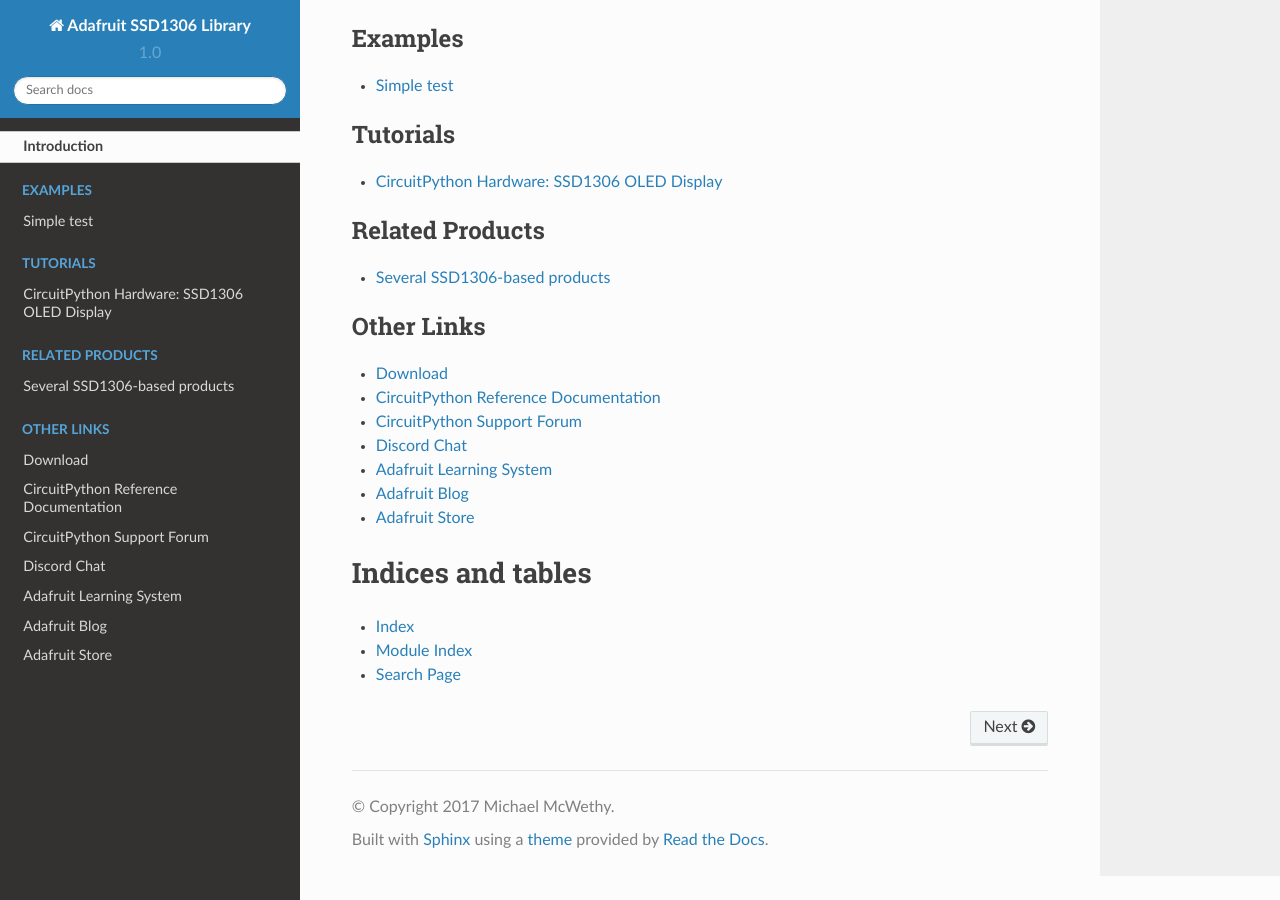
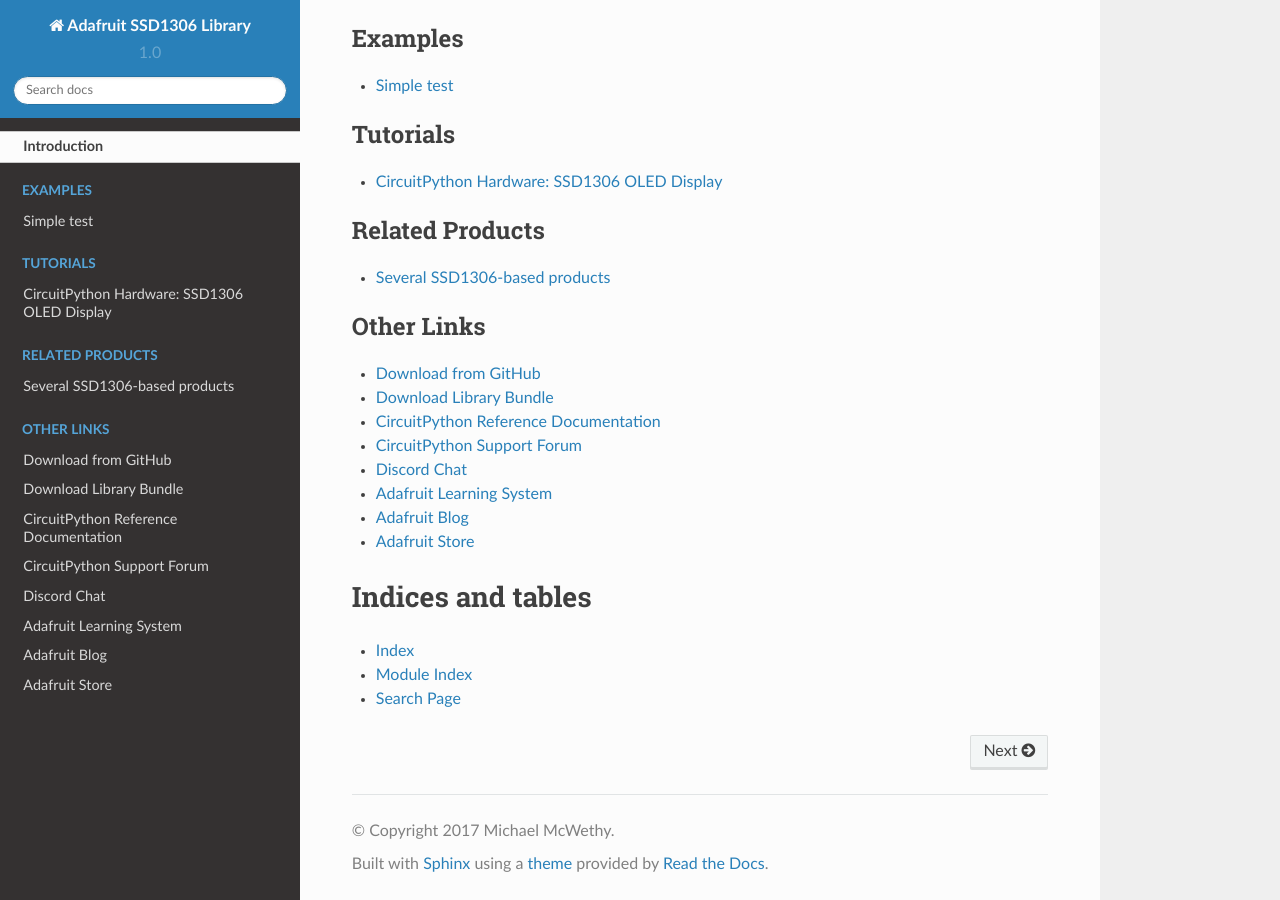
Before and after one commit to adafruit/Adafruit_CircuitPython_SSD1306, a Sphinx documentation site: the page built from docs/index.rst, in a window 1280 px wide and 900 px high, scrolled down 2219 px. Built offline with Sphinx 7.4.7 and the Read the Docs theme 2.0.0, drawn with Linux system fonts in a browser that asks for light colours.

Commit message:
Added cp.org link to index.rst

```diff
--- a/docs/index.rst
+++ b/docs/index.rst
@@ -33,7 +33,8 @@
 .. toctree::
     :caption: Other Links
 
-    Download <https://github.com/adafruit/adafruit_CircuitPython_SSD1306/releases/latest>
+    Download from GitHub <https://github.com/adafruit/adafruit_CircuitPython_SSD1306/releases/latest>
+    Download Library Bundle <https://circuitpython.org/libraries>
     CircuitPython Reference Documentation <https://docs.circuitpython.org>
     CircuitPython Support Forum <https://forums.adafruit.com/viewforum.php?f=60>
     Discord Chat <https://adafru.it/discord>
```
